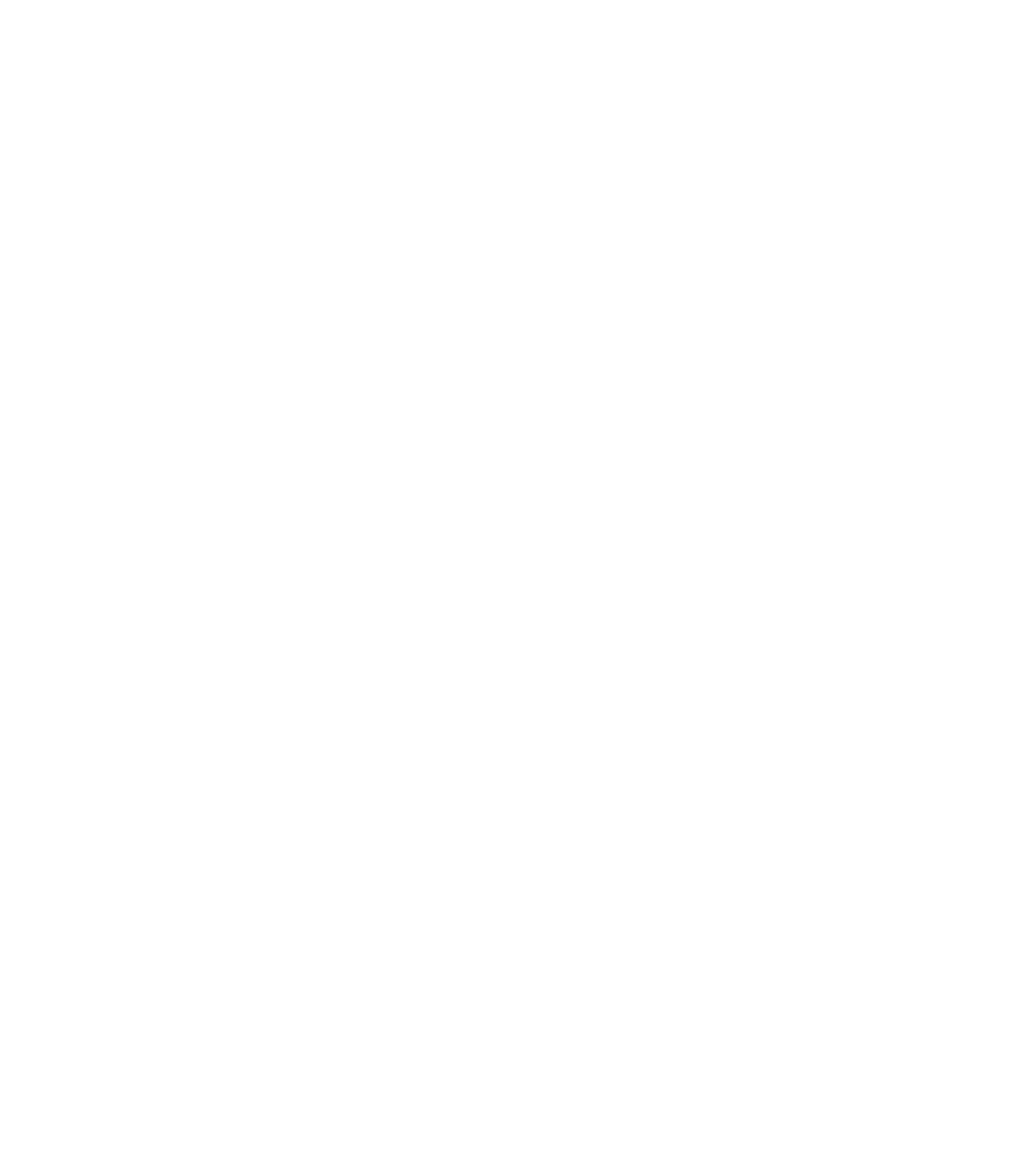
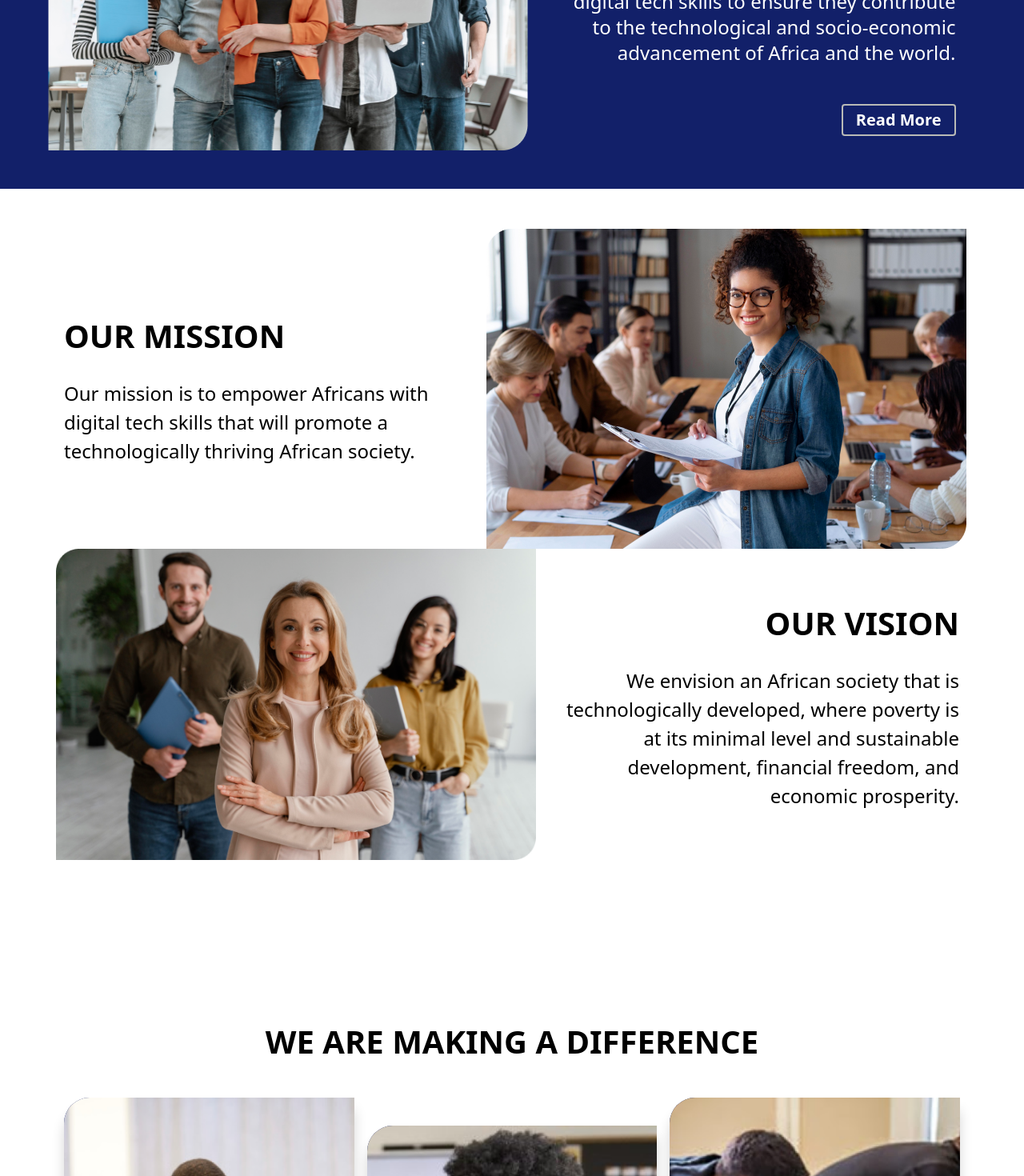
Before and after one commit to bluealgorithm/alpha-blue-web, a React (Create React App) app: page / in a window 1280 px wide. Shown: the part 1200-2670 px from the top of the page at 80% size. Before the commit the page ends 800 px from the top, so only its background shows below. Built offline with nearby package versions, Linux system fonts and the light colour scheme.

Commit message:
used the component to build the Home page

```diff
--- a/src/Pages/Home.jsx
+++ b/src/Pages/Home.jsx
@@ -1,10 +1,22 @@
 import React from 'react'
 import Nav from '../Components/Nav'
+import Header from '../Components/Header'
+import About from '../Components/About'
+import Mission_Vision from '../Components/Mission_Vision'
+import Difference from '../Components/Difference'
+import Partners from '../Components/Partners'
+import Contact from '../Components/Contact'
 
 const Home = () => {
   return (
     <div>
-        <Nav />
+          <Nav />
+          <Header />
+          <About />
+          <Mission_Vision />
+          <Difference />
+          <Partners />
+          <Contact />
     </div>
   )
 }
```
